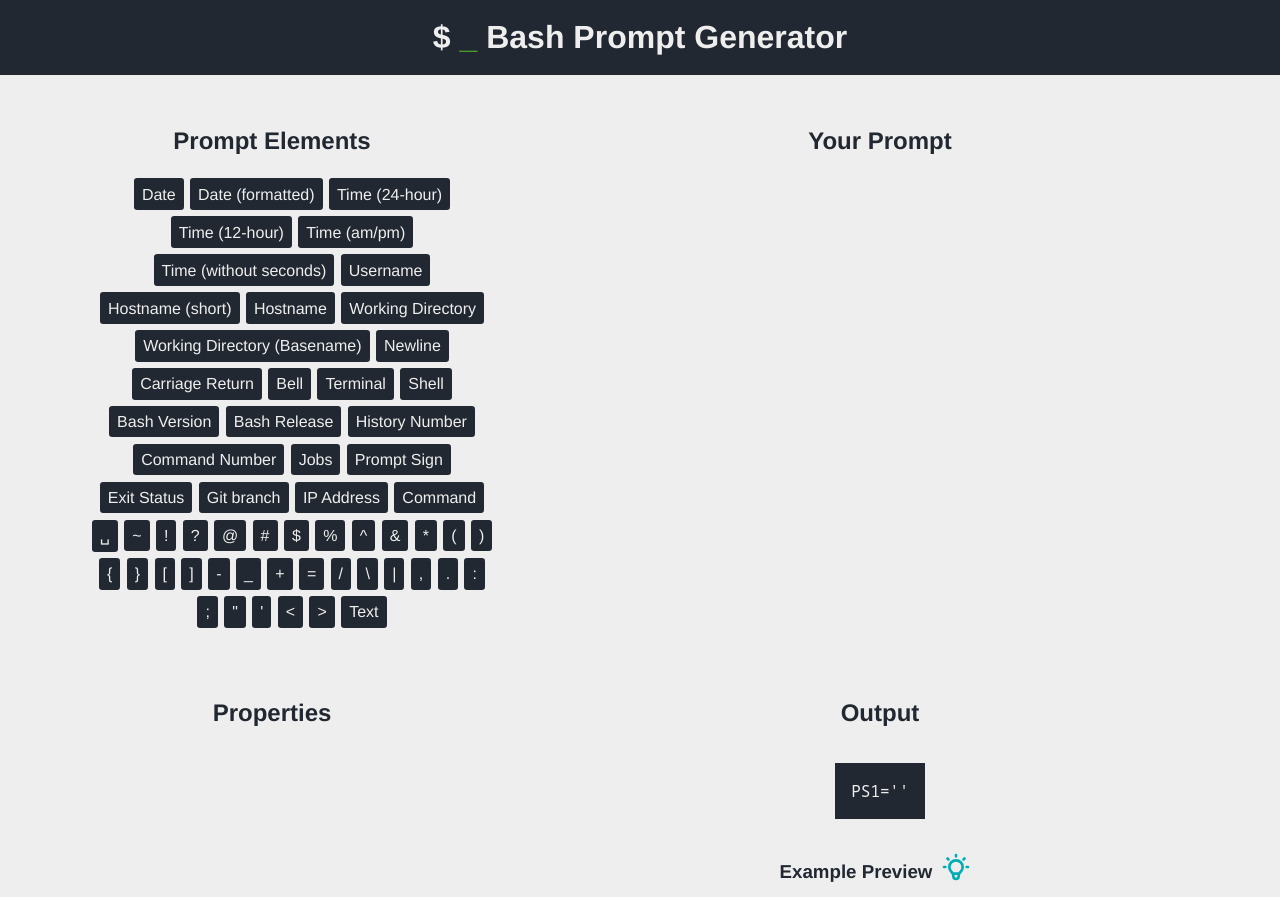
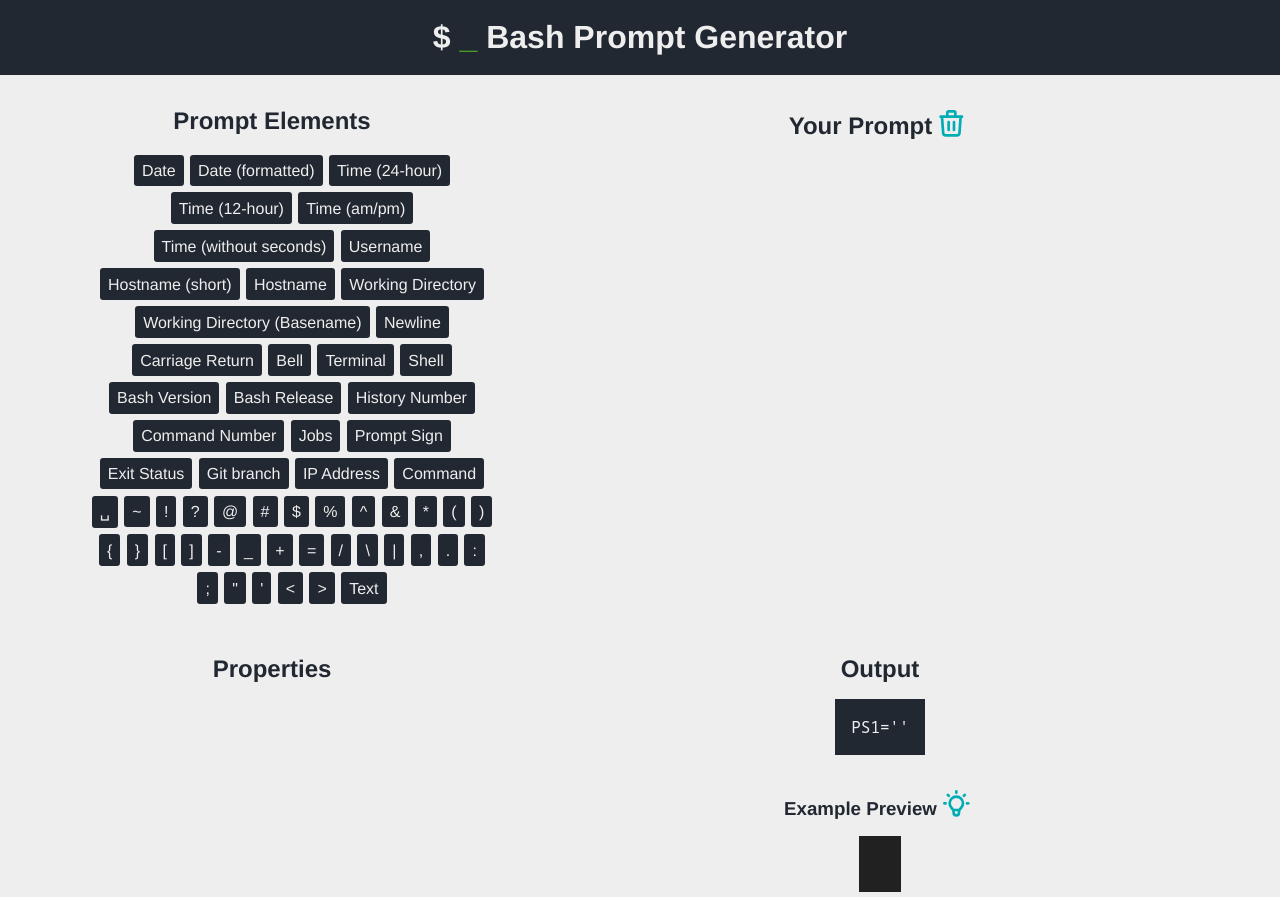
Before and after one commit to Scriptim/bash-prompt-generator, a Vue app: page / in a window 1280 px wide. Shown: the top 897 px of the page. Built offline with nearby package versions, Linux system fonts and the light colour scheme.

Commit message:
Add button for clearing the prompt

```diff
--- a/src/App.vue
+++ b/src/App.vue
@@ -2,19 +2,15 @@
   <SiteHeader></SiteHeader>
   <main>
     <div id="element-selection">
-      <h2>Prompt Elements</h2>
       <ElementSelection></ElementSelection>
     </div>
     <div id="prompt-editor">
-      <h2>Your Prompt</h2>
       <PromptElements></PromptElements>
     </div>
     <div id="properties">
-      <h2>Properties</h2>
       <ElementProperties></ElementProperties>
     </div>
     <div id="output">
-      <h2>Output</h2>
       <PS1Variable></PS1Variable>
       <br />
       <PromptPreview></PromptPreview>
@@ -85,6 +81,8 @@
     display: inline-block
     margin: 0.2em
 
+h2,
 h3
+  display: inline-block
   margin: 0
 </style>
--- a/src/components/elementselection/ElementSelection.vue
+++ b/src/components/elementselection/ElementSelection.vue
@@ -1,4 +1,6 @@
 <template>
+  <h2>Prompt Elements</h2>
+  <br />
   <ol class="list-row">
     <li v-for="(element, index) in elements" :key="element.name">
       <BasePromptElement :label="element.name" :tooltip="element.description" @click="pushToPrompt(index)">
--- a/src/components/output/PS1Variable.vue
+++ b/src/components/output/PS1Variable.vue
@@ -1,4 +1,6 @@
 <template>
+  <h2>Output</h2>
+  <br />
   <div class="ps1">
     <span>{{ ps1 }}</span>
   </div>
--- a/src/components/output/PromptPreview.vue
+++ b/src/components/output/PromptPreview.vue
@@ -1,6 +1,6 @@
 <template>
   <h3>Example Preview</h3>
-  <LightBulbIcon class="preview-switch" @click="togglePreview"></LightBulbIcon>
+  <IconButton icon="LightBulbIcon" @click="togglePreview"></IconButton>
   <br />
   <div class="preview" :class="{ light, dark: !light }">
     <span
@@ -41,7 +41,7 @@
 import { defineComponent } from 'vue';
 import prompt from '@/lib/prompt';
 import { UniquePromptElement } from '@/lib/promptElement';
-import { LightBulbIcon } from '@heroicons/vue/outline';
+import IconButton from '../ui/IconButton.vue';
 
 /**
  * Merges two lists of prompt elements that are separated by a carriage return (`\r`).
@@ -103,7 +103,7 @@
 export default defineComponent({
   name: 'PromptPreview',
   components: {
-    LightBulbIcon,
+    IconButton,
   },
   data() {
     return {
@@ -183,14 +183,6 @@
     background-color: #212121
     color: #fafafa
 
-.preview-switch
-  width: 2em
-  height: 2em
-  vertical-align: bottom
-  margin: 0 0.5em
-  cursor: pointer
-  color: $color-accent
-
 // display attributes
 
 .preview-bold
--- a/src/components/prompteditor/DeleteElementIcon.vue
+++ b/src/components/prompteditor/DeleteElementIcon.vue
@@ -1,31 +1,29 @@
 <template>
-  <XIcon class="delete-icon"></XIcon>
+  <IconButton icon="XIcon" class="inline"></IconButton>
 </template>
 
 <script lang="ts">
-import { XIcon } from '@heroicons/vue/outline';
+import { defineComponent } from 'vue';
+import IconButton from '../ui/IconButton.vue';
 
 /**
  * A deletion icon for removing elements from the prompt.
  */
-export default {
+export default defineComponent({
   name: 'DeleteElementIcon',
   components: {
-    XIcon,
+    IconButton,
   },
-};
+});
 </script>
 
 <style lang="sass" scoped>
 @import "@/assets/sass/_variables.sass"
 
-.delete-icon
-  display: inline-block
-  color: $color-accent
+.icon-button
   width: 1.2em
   height: 1.2em
   padding: 0.02em // catch misclicks
   margin-left: 0.4em
   vertical-align: middle
-  cursor: pointer
 </style>
--- a/src/components/prompteditor/PromptElements.vue
+++ b/src/components/prompteditor/PromptElements.vue
@@ -1,4 +1,7 @@
 <template>
+  <h2>Your Prompt</h2>
+  <IconButton icon="TrashIcon" @click="clear"></IconButton>
+  <br />
   <ol class="list-row">
     <draggable v-model="elements" item-key="id" @end="storeState">
       <template #item="{ element }">
@@ -15,6 +18,7 @@
 import draggable from 'vuedraggable';
 import prompt from '@/lib/prompt';
 import PromptElement from './AddedPromptElement.vue';
+import IconButton from '../ui/IconButton.vue';
 
 /**
  * The list of elements currently added to the prompt.
@@ -29,6 +33,7 @@
   components: {
     PromptElement,
     draggable,
+    IconButton,
   },
   methods: {
     /**
@@ -36,6 +41,12 @@
      */
     storeState() {
       prompt.state().elements = this.elements;
+    },
+    /**
+     * Clear all elements from the prompt.
+     */
+    clear() {
+      prompt.state().clear();
     },
   },
 });
--- a/src/components/properties/ElementProperties.vue
+++ b/src/components/properties/ElementProperties.vue
@@ -1,4 +1,6 @@
 <template>
+  <h2>Properties</h2>
+  <br />
   <div class="properties-wrapper" v-if="selected !== null && element !== null">
     <div class="properties_parameter" v-if="element.type.parameters.length > 0">
       <label v-for="parameter in element.type.parameters" :key="parameter.id" :for="parameter.id">
--- /dev/null
+++ b/src/components/ui/IconButton.vue
@@ -0,0 +1,54 @@
+<template>
+  <component :is="icon" class="icon-button"></component>
+</template>
+
+<script lang="ts">
+import { defineComponent } from 'vue';
+// import all icons that will be used; also register them in the components section below
+import { LightBulbIcon, TrashIcon, XIcon } from '@heroicons/vue/outline';
+
+/**
+ * An icon that should perform an action when clicked.
+ */
+export default defineComponent({
+  name: 'IconButton',
+  props: {
+    /**
+     * The name of the icon to display.
+     *
+     * For a list of available icons, see {@link https://unpkg.com/browse/@heroicons/vue/24/outline/}.
+     *
+     * Icons need to be imported and registered explicitly in this component before they can be used!
+     */
+    icon: {
+      type: String,
+      required: true,
+    },
+  },
+  components: {
+    LightBulbIcon,
+    TrashIcon,
+    XIcon,
+  },
+});
+</script>
+
+<style lang="sass" scoped>
+@import "@/assets/sass/_variables.sass"
+
+.icon-button
+  display: inline-block
+  color: $color-accent
+  width: 2em
+  height: 2em
+  padding: 0.02em // catch misclicks
+  margin: 0 0.2em
+  vertical-align: bottom
+  cursor: pointer
+
+.icon-button.inline
+  width: 1.2em
+  height: 1.2em
+  margin-left: 0.4em
+  vertical-align: middle
+</style>
--- a/src/lib/prompt.ts
+++ b/src/lib/prompt.ts
@@ -50,6 +50,13 @@
         this.selected = null;
       }
     },
+    /**
+     * Removes all elements from the prompt.
+     */
+    clear() {
+      this.elements = [];
+      this.selected = null;
+    },
   },
   getters: {
     /**
```
